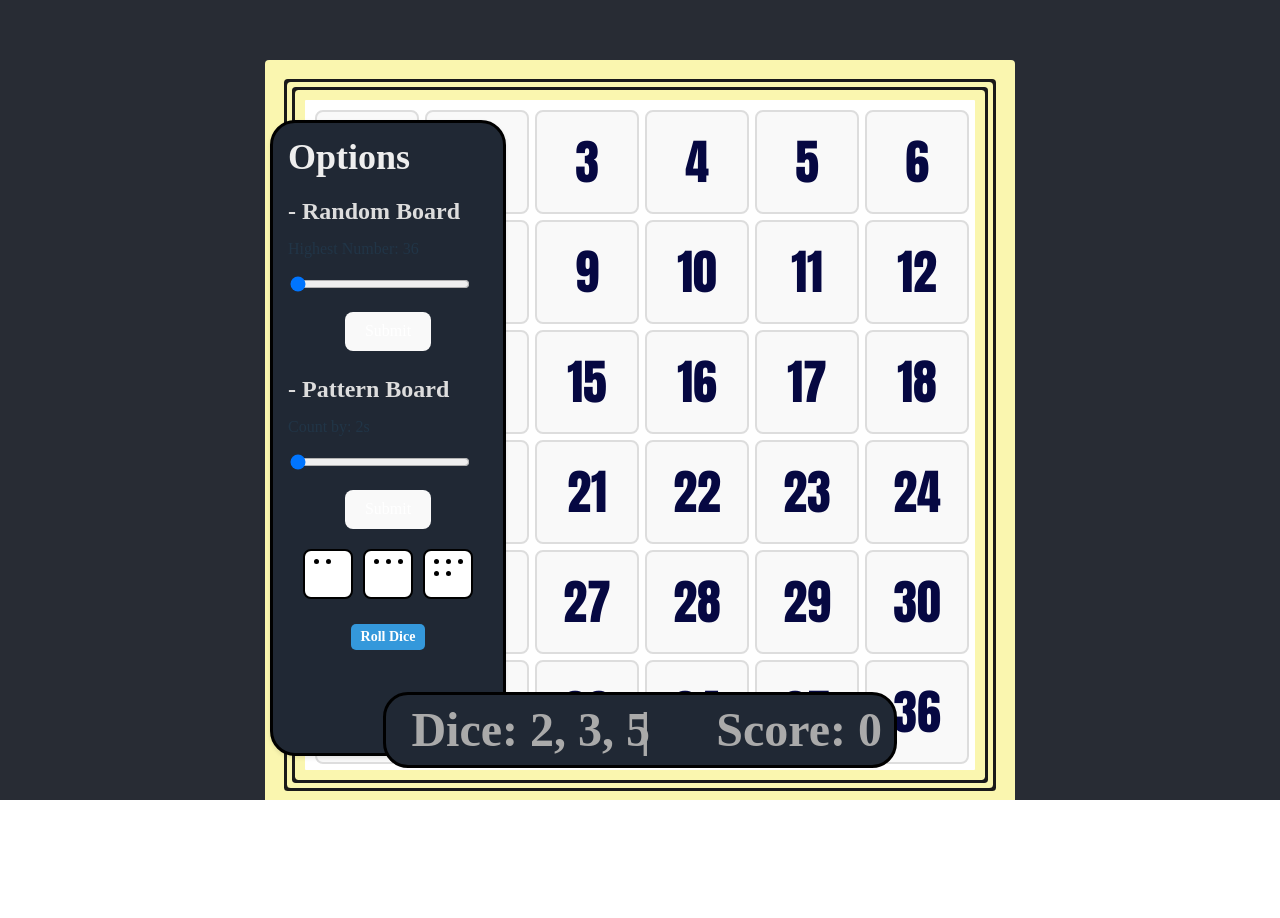
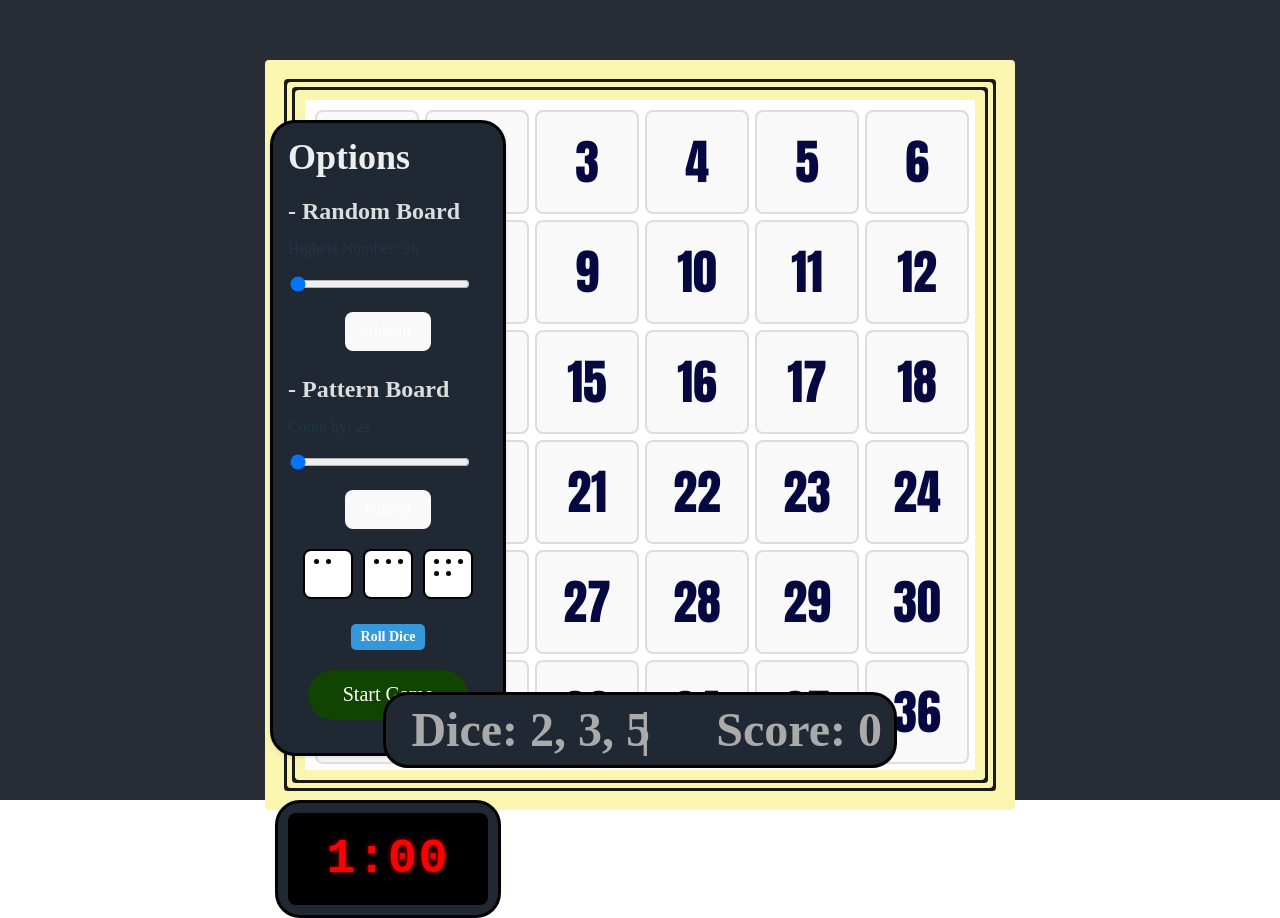
Before and after one commit to Calculator5329/n2k-webapp, a React (Vite) app: page / in a window 1280 px wide. Before the commit the page ends 800 px from the top, so only its background shows below. Built offline with nearby package versions, Linux system fonts and the light colour scheme.

Commit message:
Added timer, completed the options menu, corrected selection logic, various bug fixes.

```diff
--- a/src/App.css
+++ b/src/App.css
@@ -142,11 +142,6 @@ h1 {
   left: 50%;
 }
 
-.board-square:hover {
-  background-color: #e0e0e0;
-  transform: scale(1.05);
-}
-
 .board-square.highlighted {
   background-color: #3498db;
   color: white;
@@ -166,12 +161,76 @@ h1 {
   margin-bottom: 20px;
 }
 
-
-
-
-
 .submit-button:focus,
 .submit-button:active {
   outline: none;  /* Remove the outline on focus/active */
   box-shadow: none; /* Remove any box-shadow */
 }
+
+.submit-button:disabled {
+  opacity: 0.5;
+  cursor: not-allowed;
+}
+
+.start-game-button {
+  width: 80%;
+  height: 50px;
+  margin: 20px auto;
+  display: block;
+  font-size: 20px;
+  font-weight: normal;
+  color: white;
+  background-color: #104400 !important;
+  border: none;
+  border-radius: 25px;
+  cursor: pointer;
+  transition: background-color 0.2s ease, transform 0.1s ease;
+  outline: none !important;
+  box-shadow: none;
+}
+
+.start-game-button:hover {
+  background-color: #0c3600; /* Slightly darker green on hover */
+}
+
+.start-game-button:active {
+  background-color: #082400; /* Even darker green when pressed */
+  transform: scale(0.95); /* Slightly shrink when clicked */
+}
+
+.start-game-button.game-active {
+  background-color: #880000 !important;
+}
+
+.start-game-button.game-active:active {
+  background-color: #660000; /* Darker red when pressed */
+}
+
+input[type="range"]:disabled {
+  opacity: 0.5;
+  cursor: not-allowed;
+}
+
+.timer-container {
+  position: absolute;
+  left: 275px;
+  top: 800px; /* Adjust based on options container height */
+  width: 200px;
+  padding: 10px;
+  background-color: #202834;
+  border-radius: 25px;
+  border: 3px solid #000000;
+}
+
+.digital-clock {
+  background-color: #000000;
+  color: #ff0000;
+  font-family: 'Courier New', monospace;
+  font-size: 48px;
+  font-weight: bold;
+  text-align: center;
+  padding: 10px;
+  border-radius: 8px;
+  letter-spacing: 2px;
+  text-shadow: 0 0 5px rgba(255, 0, 0, 0.7);
+}
--- a/src/App.jsx
+++ b/src/App.jsx
@@ -9,10 +9,14 @@ function App() {
   const [selectedSquares, setSelectedSquares] = useState(new Set());
   const [score, setScore] = useState(0);
   const [diceNumbers, setDiceNumbers] = useState([2, 3, 5]);
+  const [beginGame, setBeginGame] = useState(false);  // Add this line
   const diceString = diceNumbers.join(", ");
   const [highestNum, setHighestNum] = useState(36); // Initial value
   const [boardValues, setBoardValues] = useState(Array.from({ length: 36 }, (_, i) => i + 1)); // Initial board
   const [patternNum, setPatternNum] = useState(2);
+  const [buttonText, setButtonText] = useState("Start Game");  // Add this line
+  const [timer, setTimer] = useState(60);
+  const [gameFinished, setGameFinished] = useState(false);
 
   // Use useEffect to recalculate the score whenever selectedSquares changes
   useEffect(() => {
@@ -23,6 +27,33 @@ function App() {
     setScore(newScore);
   }, [selectedSquares]);
 
+  // Add this new effect for timer logic
+  useEffect(() => {
+    let intervalId;
+    if (beginGame && !gameFinished && timer > 0) {
+      intervalId = setInterval(() => {
+        setTimer((prevTimer) => {
+          if (prevTimer <= 1) {
+            setGameFinished(true);
+            setSelectedSquares(new Set()); // Clear board square selections
+            const audio = new Audio('./src/sounds/TimerDone.mp3'); // Play ding sound
+            audio.play();
+            return 0;
+          }
+          return prevTimer - 1;
+        });
+      }, 1000);
+    } else if (!beginGame && timer !== 60) {
+      setTimer(60);
+    }
+
+    return () => {
+      if (intervalId) {
+        clearInterval(intervalId);
+      }
+    };
+  }, [beginGame, gameFinished, timer]);
+
   const handleSquareClick = (value) => {
     const newSelectedSquares = new Set(selectedSquares); // Create a copy
 
@@ -31,6 +62,8 @@ function App() {
     } else {
       newSelectedSquares.add(value);    // Add if not selected
     }
+
+
 
     setSelectedSquares(newSelectedSquares);
   };
@@ -52,6 +85,12 @@ function App() {
   const handleSubmitP = () => {
     const newBoardValues = generatePatternBoard(patternNum);
     setBoardValues(newBoardValues);
+  };
+
+  const handleStartGame = () => {
+    setBeginGame(!beginGame);
+    setGameFinished(false);
+    setButtonText(beginGame ? "Start Game" : "End Game");
   };
 
   // Helper function to generate the random board values
@@ -91,10 +130,15 @@ function App() {
     return numbers;
   };
 
+  // Add this new helper function
+  const formatTime = (seconds) => {
+    const minutes = Math.floor(seconds / 60);
+    const remainingSeconds = seconds % 60;
+    return `${minutes}:${remainingSeconds.toString().padStart(2, '0')}`;
+  };
+
   return (
-
     <div className="app-container">
-    {/* Options Menu - Completely Separate */}
       <div className="options-container">
         <h1>Options</h1>
         <div className="option-group">
@@ -107,8 +151,15 @@ function App() {
             max="999"
             value={highestNum}
             onChange={handleSliderChangeR}
+            disabled={beginGame}
           />
-        <button className="submit-button" onClick={handleSubmitR}>Submit</button>
+          <button
+            className="submit-button"
+            onClick={handleSubmitR}
+            disabled={beginGame}
+          >
+            Submit
+          </button>
           <h2>- Pattern Board</h2>
           <label htmlFor="patternSlider">Count by: {patternNum}s</label>
           <input
@@ -118,15 +169,39 @@ function App() {
             max="30"
             value={patternNum}
             onChange={handleSliderChangeP}
+            disabled={beginGame}
           />
-        <button className="submit-button" onClick={handleSubmitP}>Submit</button>
+          <button
+            className="submit-button"
+            onClick={handleSubmitP}
+            disabled={beginGame}
+          >
+            Submit
+          </button>
           <div className="dice-wrapper">
-        <Dice diceNumbers={diceNumbers} setDiceNumbers={setDiceNumbers} />
+            <Dice
+              diceNumbers={diceNumbers}
+              setDiceNumbers={setDiceNumbers}
+              disabled={beginGame}
+            />
+          </div>
+          <button
+            className={`start-game-button ${beginGame ? 'game-active' : ''}`}
+            onClick={handleStartGame}
+          >
+            {buttonText}
+          </button>
         </div>
       </div>
+      <div className="timer-container">
+        <div className="digital-clock">{formatTime(timer)}</div>
       </div>
       <div className="board-container">
-      <Board onSquareClick={handleSquareClick} boardValues={boardValues} />
+        <Board
+          onSquareClick={handleSquareClick}
+          boardValues={boardValues}
+          selectedSquares={selectedSquares}
+        />
       </div>
       <div className="score-container">
         <span className="dice-text">Dice: {diceString}</span>
--- a/src/components/Board.jsx
+++ b/src/components/Board.jsx
@@ -1,18 +1,16 @@
 // src/components/Board.jsx
 import React from 'react';
-import BoardSquare from './BoardSquare'; // Assuming you have a separate BoardSquare component
+import BoardSquare from './BoardSquare';
 
-const Board = ({ onSquareClick, boardValues }) => {
-  // No need for local selectedSquares state here.  It's managed in App.jsx.
-
+const Board = ({ onSquareClick, boardValues, selectedSquares }) => {
   return (
     <div className="board">
-      {boardValues.map((value) => ( // Use the boardValues prop directly
+      {boardValues.map((value) => (
         <BoardSquare
-          key={value} // Use value as the key (since values are unique now)
+          key={value}
           value={value}
-          onClick={() => onSquareClick(value)} // Pass the value to the click handler
-          // isSelected prop is no longer needed here, highlighting handled in App.css
+          onClick={() => onSquareClick(value)}
+          isSelected={selectedSquares.has(value)}
         />
       ))}
     </div>
--- a/src/components/Dice.jsx
+++ b/src/components/Dice.jsx
@@ -13,11 +13,11 @@ const diceFaces = {
     9: [true, true, true, true, true, true, true, true, true]
 };
 
-const Dice = ({ diceNumbers, setDiceNumbers }) => {
+const Dice = ({ diceNumbers, setDiceNumbers, disabled }) => { // Add disabled prop
     const [rolling, setRolling] = useState(false);
 
     const rollDice = () => {
-        if (rolling) return;
+        if (rolling || disabled) return; // Check disabled state
 
         setRolling(true);
         setTimeout(() => {
@@ -41,7 +41,11 @@ const Dice = ({ diceNumbers, setDiceNumbers }) => {
                     </div>
                 ))}
             </div>
-            <button className="roll-button" onClick={rollDice} disabled={rolling}>
+            <button
+                className="roll-button"
+                onClick={rollDice}
+                disabled={rolling || disabled} // Add disabled state
+            >
                 Roll Dice
             </button>
         </div>
```
Also changed, not shown: 1 other file (tests, documents, lock files or other folders). Lines whose indentation alone changed are shown as unchanged.
